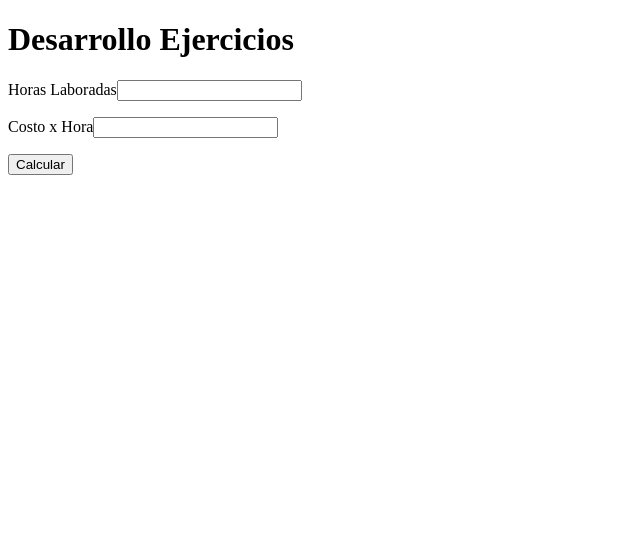
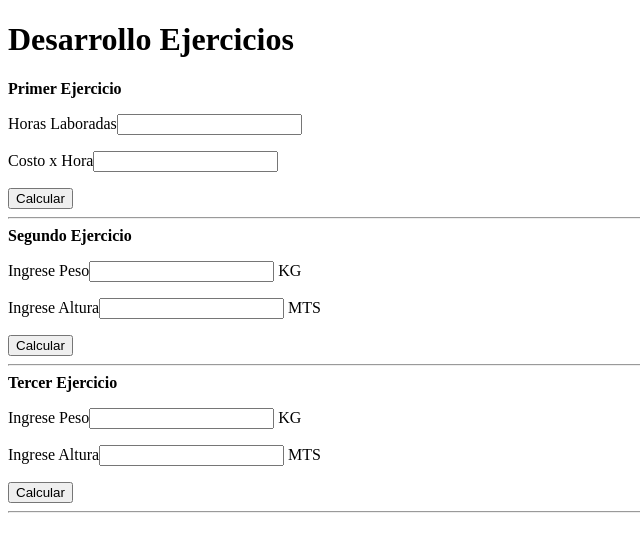
Before and after one commit to sromero96/Ejercicios_JavaScript, a plain HTML site: page index.html in a window 1280 px wide. Shown: the whole page, without its empty margins (0-640 px from the left). Drawn offline with Linux system fonts and the light colour scheme.

Commit message:
Segundo Punto

```diff
--- a/index.html
+++ b/index.html
@@ -7,13 +7,29 @@
 
 <body>
     <h1>Desarrollo Ejercicios</h1>
-    <div>
+    <div class="Punto_1">
+        <a><b>Primer Ejercicio</a></b>
         <p>Horas Laboradas<input type="number" name="horas_trabajadas" id="horas"></p>
         <p>Costo x Hora<input type="number" name="costo_hora" id="costo"></p>
-        <button onclick="mostrar_salario()">Calcular</button>
+        <button onclick="mostrar_salario()">Calcular</button><hr>
         <script type="text/javascript" src="\js\Punto_1.js"></script>
     </div>
 
+    <div class="Punto_2">
+        <a><b>Segundo Ejercicio</a></b>
+        <p>Ingrese Peso<input type="number" name="peso_usuario" id="Peso"> KG </p>
+        <p>Ingrese Altura<input type="number" name="altura_usuario" id="Altura"> MTS </p>
+        <button id="CalcularImc" onclick="calcular_Imc()">Calcular</button><hr>
+        <script type="text/javascript" src="\js\Punto_2.js"></script>
+    </div>
+
+    <div class="Punto_3">
+        <a><b>Tercer Ejercicio</a></b>
+        <p>Ingrese Peso<input type="number" name="peso_usuario" id="Peso"> KG </p>
+        <p>Ingrese Altura<input type="number" name="altura_usuario" id="Altura"> MTS </p>
+        <button id="CalcularImc" onclick="calcular_Imc()">Calcular</button><hr>
+        <script type="text/javascript" src="\js\Punto_3.js"></script>
+    </div>
 
 </body>
 
--- /dev/null
+++ b/js/Punto_2.js
@@ -0,0 +1,12 @@
+
+function calcular_Imc(){
+
+    let Peso=document.getElementById("Peso").value;
+    let Altura=document.getElementById("Altura").value;
+
+    let metro2 = Altura * Altura;
+    var imc = (Peso / metro2);
+    imc = imc.toFixed(2);
+
+    console.log('Tu Indice de Masa Corporal es' + " " + imc);
+}
```
Also changed, not shown: js/Punto_3.js (added).
